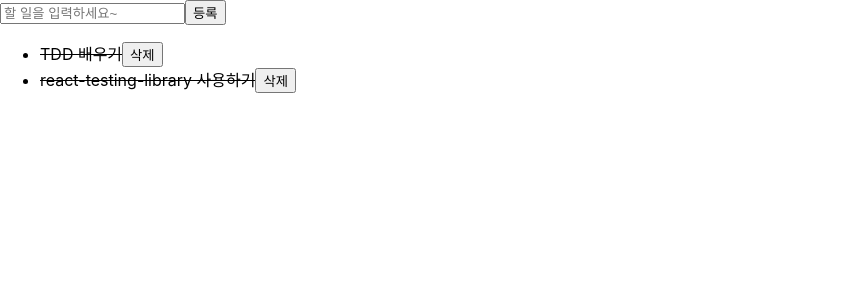
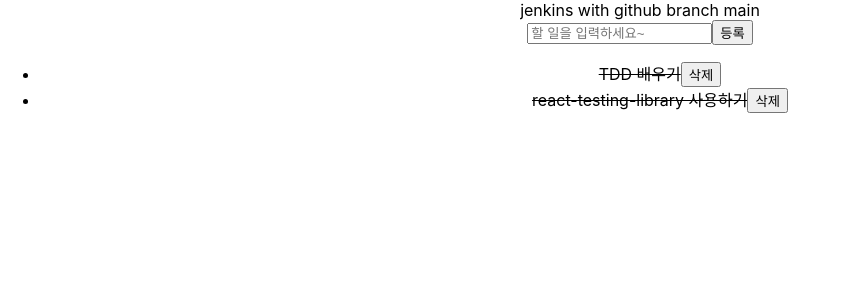
Before and after one commit to SeolMyeongJae/rtl-tdd-todos, a React (Create React App) app: page / in a window 1280 px wide. Shown: the top 300 px of the page, without its empty margins (0-851 px from the left). Built offline with nearby package versions, Linux system fonts and the light colour scheme.

Commit message:
jenkins with github branch main

```diff
--- a/src/App.js
+++ b/src/App.js
@@ -1,7 +1,14 @@
+import logo from "./logo.svg";
+import "./App.css";
 import TodoApp from "./TodoApp";
 
 function App() {
-  return <TodoApp />;
+  return (
+    <div className="App">
+      <div>jenkins with github branch main</div>
+      <TodoApp />
+    </div>
+  );
 }
 
 export default App;
```
